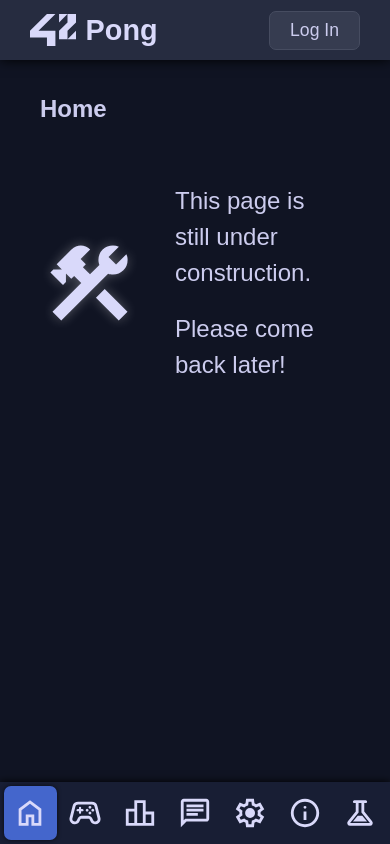
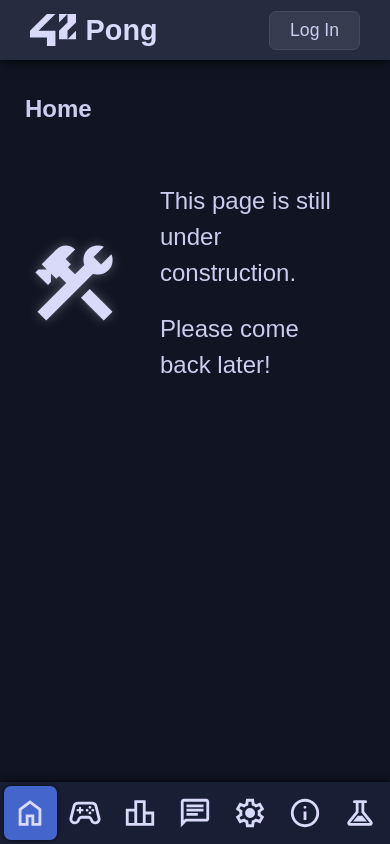
Before and after one commit to PliegerNicolas/ft_transcendence, a React (Vite) app in the folder srcs/requirements/frontend/app/: page / in a window 390 px wide. Built offline with nearby package versions, Linux system fonts and the light colour scheme; no server answers.

Commit message:
Tiny display tweaks

```diff
--- a/srcs/requirements/frontend/app/src/App.css
+++ b/srcs/requirements/frontend/app/src/App.css
@@ -4,8 +4,7 @@
 
 .MainContent {
 	background: var(--bg-color-1);
-	padding: 15px 40px 80px;
-
+	padding: 15px 25px 80px;
 	position: fixed;
 	z-index: 1;
 	top: 60px;
@@ -15,6 +14,22 @@
 
 	overflow-y: auto;
 	transition: .1s;
+}
+
+@media (min-width: 1200px) {
+	.MainContent { padding: 15px 50px 80px; }
+}
+
+@media (min-width: 1500px) {
+	.MainContent { padding: 15px 100px 80px; }
+}
+
+@media (min-width: 1800px) {
+	.MainContent { padding: 15px 150px 80px; }
+}
+
+@media (min-width: 2100px) {
+	.MainContent { padding: 15px 200px 80px; }
 }
 
 @media (max-width: 1000px)
@@ -67,7 +82,7 @@
 	animation: fadein .15s ease-in-out;
 	display: grid;
 	grid-column-gap: 20px;
-	grid-template-columns: 120px 1fr 1fr;
+	grid-template-columns: 1fr 2fr 2fr;
 	background: var(--bg-color-4);
 	border-radius: 0px;
 	user-select: none;
--- a/srcs/requirements/frontend/app/src/components/Sandbox.tsx
+++ b/srcs/requirements/frontend/app/src/components/Sandbox.tsx
@@ -111,7 +111,7 @@ function Sandbox()
 				This page is just a sample to test frontend stuff. Don't mind it, it
 				shall be removed sooner or later.
 			</p>
-			<div className="Sandbox__UserList">
+			<div className="Sandbox__UserList p-style">
 				<h3>User list:</h3>
 				<div className="Sandbox_UserListButtons">
 					<button disabled={loadCount != 0} onClick={addUser}>
--- a/srcs/requirements/frontend/app/src/index.css
+++ b/srcs/requirements/frontend/app/src/index.css
@@ -50,12 +50,19 @@ body {
 }
 
 p, .p-style {
-	margin: 5px 20px 15px;
+	margin: 5px 15px 15px;
 	padding: 10px 15px;
 	background: var(--bg-color-2);
 	border: 1px solid var(--bg-color-4);
 	border-radius: 7px;
 	line-height: 1.5em;
+}
+
+@media (max-width: 640px)
+{
+	p, .p-style {
+		margin: 5px 0px 15px;
+	}
 }
 
 a {
--- a/srcs/requirements/frontend/app/src/styles/sandbox.css
+++ b/srcs/requirements/frontend/app/src/styles/sandbox.css
@@ -1,5 +1,5 @@
 .Sandbox__UserList {
-	margin: 20px;
+	margin: 50px;
 	border: 1px solid var(--bg-color-4);
 	border-radius: 7px;
 	background: var(--bg-color-2);
```
